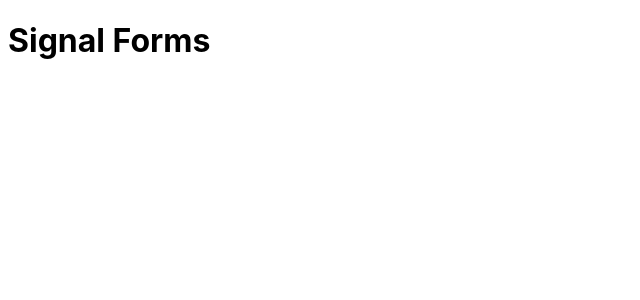
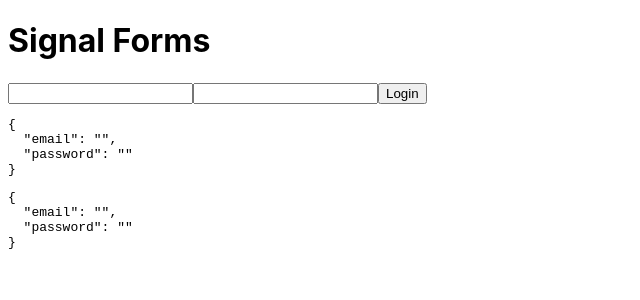
Before and after one commit to liteninkiran/signal-form, an Angular app: page / in a window 1280 px wide. Shown: the top 300 px of the page, without its empty margins (0-640 px from the left). Built offline with nearby package versions, Linux system fonts and the light colour scheme.

Commit message:
Form model & FieldTree

```diff
--- a/src/app/app.html
+++ b/src/app/app.html
@@ -1 +1,10 @@
 <h1>Signal Forms</h1>
+
+<form [formRoot]="loginForm">
+  <input id="email" type="email" [formField]="loginForm.email" />
+  <input id="password" type="password" [formField]="loginForm.password" />
+  <button type="submit">Login</button>
+</form>
+
+<pre>{{ loginForm().value() | json }}</pre>
+<pre>{{ model() | json }}</pre>
--- a/src/app/app.ts
+++ b/src/app/app.ts
@@ -1,8 +1,22 @@
+import { CommonModule } from '@angular/common';
 import { Component, signal } from '@angular/core';
+import { form, FormField, FormRoot } from '@angular/forms/signals';
+
+interface LoginFormModel {
+  email: string;
+  password: string;
+}
 
 @Component({
   selector: 'app-root',
   templateUrl: './app.html',
   styleUrl: './app.scss',
+  imports: [FormRoot, FormField, CommonModule],
 })
-export class App {}
+export class App {
+  model = signal<LoginFormModel>({
+    email: '',
+    password: '',
+  });
+  loginForm = form(this.model);
+}
```
